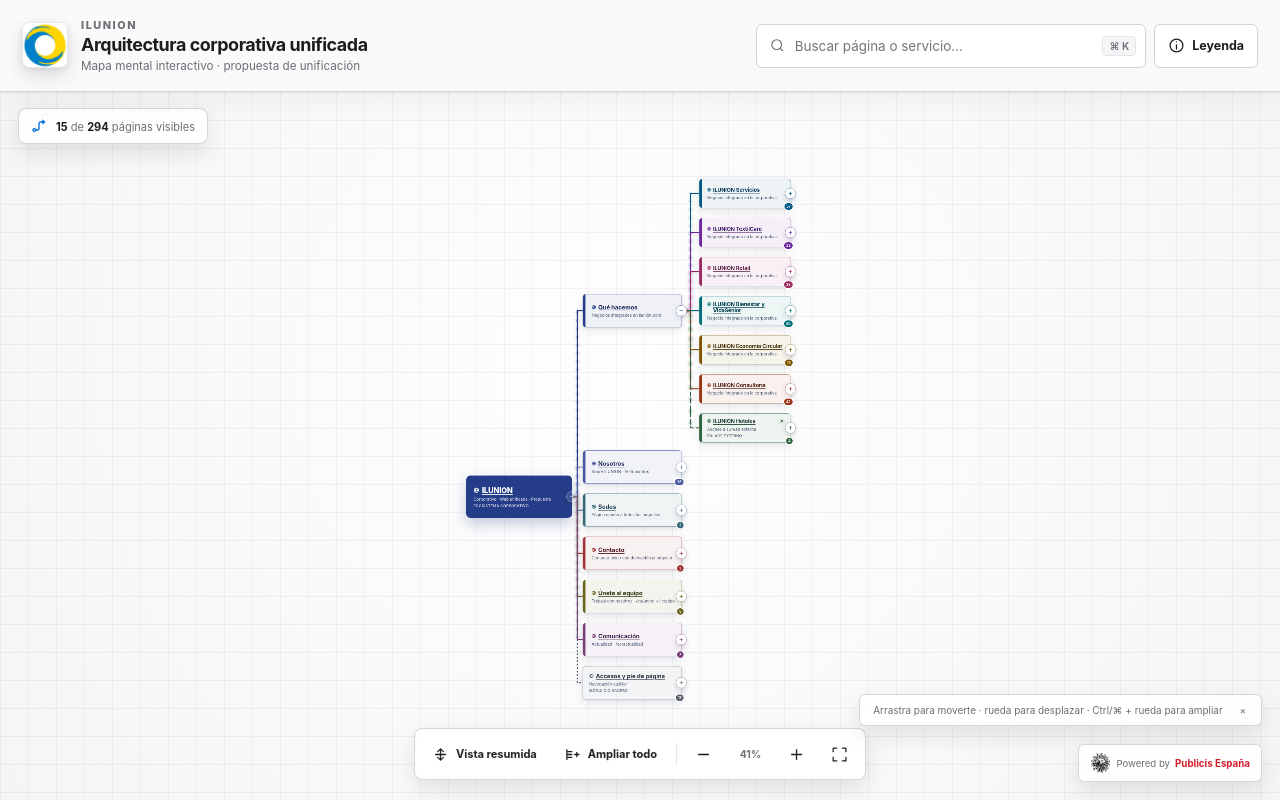
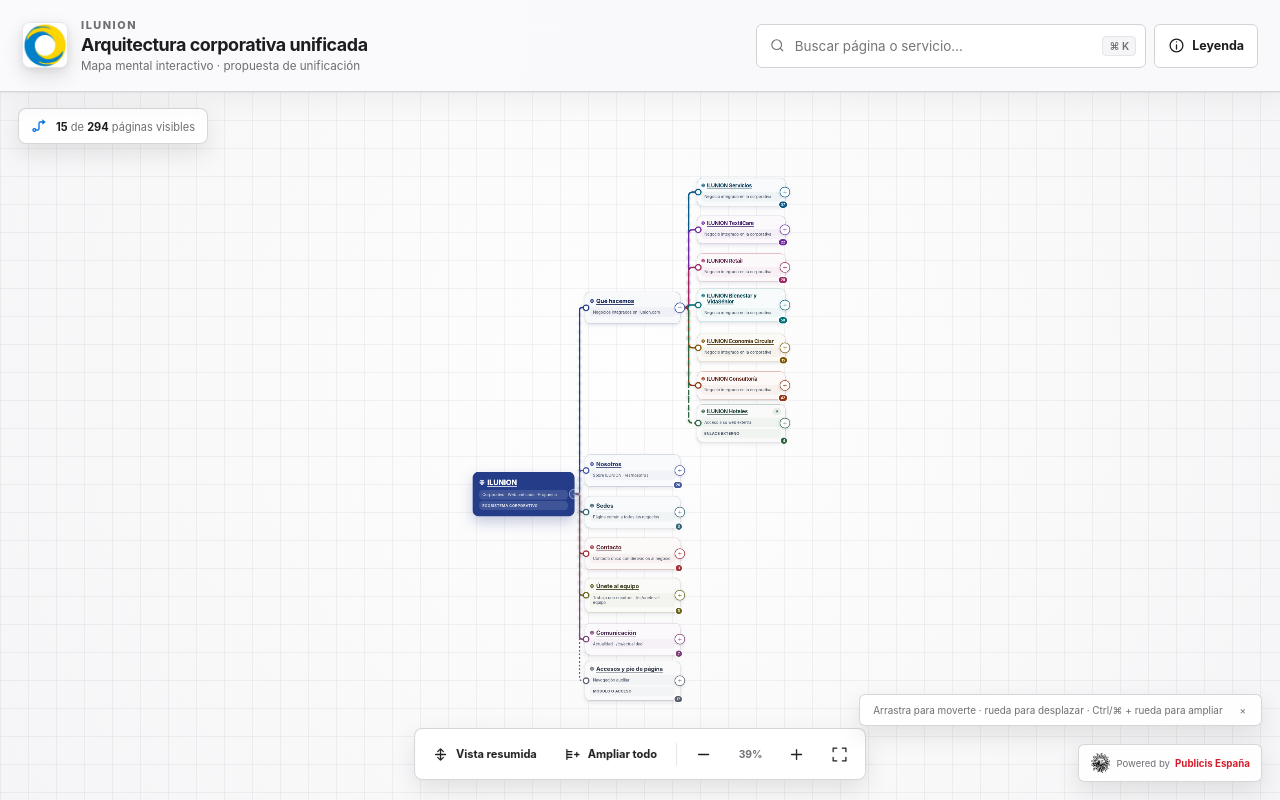
Before and after one commit to esanchezhuertas-ux/-ilunion-arquitectura-interactiva, a plain HTML site: page index.html in a window 1280 px wide. Drawn offline with Linux system fonts and the light colour scheme.

Commit message:
Refinar nodos y conectores del mapa

```diff
--- a/app.js
+++ b/app.js
@@ -493,6 +493,55 @@
   return path;
 }
 
+function roundedOrthogonalPath(points, radius = 13) {
+  const clean = [];
+
+  points.forEach((point) => {
+    const previous = clean[clean.length - 1];
+    if (!previous || previous.x !== point.x || previous.y !== point.y) clean.push(point);
+  });
+
+  if (clean.length < 2) return "";
+  if (clean.length === 2) return `M ${clean[0].x} ${clean[0].y} L ${clean[1].x} ${clean[1].y}`;
+
+  const simplified = [clean[0]];
+  for (let index = 1; index < clean.length - 1; index += 1) {
+    const previous = simplified[simplified.length - 1];
+    const current = clean[index];
+    const next = clean[index + 1];
+    const sameHorizontal = previous.y === current.y && current.y === next.y;
+    const sameVertical = previous.x === current.x && current.x === next.x;
+    if (!sameHorizontal && !sameVertical) simplified.push(current);
+  }
+  simplified.push(clean[clean.length - 1]);
+
+  let path = `M ${simplified[0].x} ${simplified[0].y}`;
+  for (let index = 1; index < simplified.length - 1; index += 1) {
+    const previous = simplified[index - 1];
+    const corner = simplified[index];
+    const next = simplified[index + 1];
+    const incomingLength = Math.hypot(corner.x - previous.x, corner.y - previous.y);
+    const outgoingLength = Math.hypot(next.x - corner.x, next.y - corner.y);
+    const cornerRadius = Math.min(radius, incomingLength / 2, outgoingLength / 2);
+    const incomingX = (corner.x - previous.x) / incomingLength;
+    const incomingY = (corner.y - previous.y) / incomingLength;
+    const outgoingX = (next.x - corner.x) / outgoingLength;
+    const outgoingY = (next.y - corner.y) / outgoingLength;
+    const before = {
+      x: corner.x - incomingX * cornerRadius,
+      y: corner.y - incomingY * cornerRadius
+    };
+    const after = {
+      x: corner.x + outgoingX * cornerRadius,
+      y: corner.y + outgoingY * cornerRadius
+    };
+    path += ` L ${before.x} ${before.y} Q ${corner.x} ${corner.y} ${after.x} ${after.y}`;
+  }
+
+  const last = simplified[simplified.length - 1];
+  return `${path} L ${last.x} ${last.y}`;
+}
+
 function connectorPath(parent, child) {
   const p = parent.layout;
   const c = child.layout;
@@ -501,7 +550,13 @@
     const startX = p.x + 24;
     const startY = p.y + p.height / 2;
     const railX = c.x - 24;
-    return `M ${startX} ${startY} V ${startY + 18} H ${railX} V ${c.y} H ${c.x}`;
+    return roundedOrthogonalPath([
+      { x: startX, y: startY },
+      { x: startX, y: startY + 18 },
+      { x: railX, y: startY + 18 },
+      { x: railX, y: c.y },
+      { x: c.x, y: c.y }
+    ], 11);
   }
 
   const startX = p.x + p.width;
@@ -509,21 +564,16 @@
   const endX = c.x;
   const endY = c.y;
   const middleX = startX + (endX - startX) / 2;
-  return `M ${startX} ${startY} H ${middleX} V ${endY} H ${endX}`;
+  return roundedOrthogonalPath([
+    { x: startX, y: startY },
+    { x: middleX, y: startY },
+    { x: middleX, y: endY },
+    { x: endX, y: endY }
+  ]);
 }
 
 function desktopConnectorFlowPaths(parent, child) {
-  const p = parent.layout;
-  const c = child.layout;
-  const startX = p.x + p.width;
-  const startY = p.y;
-  const endX = c.x;
-  const endY = c.y;
-  const middleX = startX + (endX - startX) / 2;
-  return [
-    `M ${startX} ${startY} H ${middleX} V ${endY}`,
-    `M ${middleX} ${endY} H ${endX}`
-  ];
+  return [connectorPath(parent, child)];
 }
 
 function renderConnectors(visible) {
@@ -560,7 +610,12 @@
       const startX = parentLayout.x + 24;
       const startY = parentLayout.y + parentLayout.height / 2;
       const lastY = children[children.length - 1].layout.y;
-      const spine = `M ${startX} ${startY} V ${startY + 18} H ${railX} V ${lastY}`;
+      const spine = roundedOrthogonalPath([
+        { x: startX, y: startY },
+        { x: startX, y: startY + 18 },
+        { x: railX, y: startY + 18 },
+        { x: railX, y: lastY }
+      ], 11);
       fragment.append(createSvgPath(
         "connector connector-base mobile-spine",
         spine,
@@ -571,7 +626,12 @@
       if (flowingChildren.length) {
         const lastFlowY = flowingChildren[flowingChildren.length - 1].layout.y;
         const allDetails = flowingChildren.every((child) => connectorType(child) === "detail");
-        const flowSpine = `M ${startX} ${startY} V ${startY + 18} H ${railX} V ${lastFlowY}`;
+        const flowSpine = roundedOrthogonalPath([
+          { x: startX, y: startY },
+          { x: startX, y: startY + 18 },
+          { x: railX, y: startY + 18 },
+          { x: railX, y: lastFlowY }
+        ], 11);
         fragment.append(createSvgPath(
           `connector connector-flow mobile-spine-flow${allDetails ? " flow-detail" : ""}`,
           flowSpine,
@@ -583,7 +643,10 @@
       children.forEach((child) => {
         const color = themeFor(child);
         const type = connectorType(child);
-        const d = `M ${railX} ${child.layout.y} H ${child.layout.x}`;
+        const d = roundedOrthogonalPath([
+          { x: railX, y: child.layout.y },
+          { x: child.layout.x, y: child.layout.y }
+        ]);
         const baseClass = `connector connector-base${type === "solid" ? "" : ` base-${type}`}`;
         const flowClass = `connector connector-flow${type === "solid" ? "" : ` flow-${type}`}`;
         fragment.append(createSvgPath(baseClass, d, color, undefined, child.id));
@@ -757,20 +820,25 @@
     body.append(approval);
   }
 
-  if (node.subtitle && !node.isAnnotation) {
+  const details = !node.isAnnotation ? document.createElement("div") : null;
+  if (details) details.className = "node-details";
+
+  if (node.subtitle && details) {
     const subtitle = document.createElement("p");
-    subtitle.className = "node-subtitle";
+    subtitle.className = "node-subtitle node-detail-row";
     subtitle.textContent = node.subtitle;
-    body.append(subtitle);
+    details.append(subtitle);
   }
 
   const meta = metaLabel(node);
-  if (meta && !node.isAnnotation) {
+  if (meta && details) {
     const metaElement = document.createElement("span");
-    metaElement.className = "node-meta";
+    metaElement.className = "node-meta node-detail-row";
     metaElement.textContent = meta;
-    body.append(metaElement);
-  }
+    details.append(metaElement);
+  }
+
+  if (details?.childElementCount) body.append(details);
 
   element.append(body);
 
@@ -1038,7 +1106,7 @@
     context.lineTo(middleX, endY);
     context.lineTo(endX, endY);
     context.strokeStyle = color;
-    context.lineWidth = node.depth <= 2 ? 1.5 : 1.05;
+    context.lineWidth = node.depth <= 2 ? 1.7 : 1.2;
     context.setLineDash(isExternal(node) ? [3, 2] : []);
     context.stroke();
   });
--- a/index.html
+++ b/index.html
@@ -10,7 +10,7 @@
     />
     <title>Propuesta Arquitectura ILUNION</title>
     <link rel="icon" href="./ilunion-symbol.png" type="image/png" />
-    <link rel="stylesheet" href="./styles.css?v=54" />
+    <link rel="stylesheet" href="./styles.css?v=56" />
   </head>
   <body>
     <div class="app-shell">
@@ -248,6 +248,6 @@
       </div>
       <noscript>Esta visualización necesita JavaScript para mostrar y plegar las ramas.</noscript>
     </div>
-    <script src="./app.js?v=55" defer></script>
+    <script src="./app.js?v=56" defer></script>
   </body>
 </html>
--- a/styles.css
+++ b/styles.css
@@ -392,27 +392,27 @@
   stroke-linejoin: round;
   transition: opacity 220ms ease, filter 220ms ease;
 }
-.connector-base { stroke-width: 2.7; opacity: 1; }
+.connector-base { stroke-width: 3.7; opacity: 1; }
 .connector-flow {
-  stroke-width: 3.3;
-  stroke-dasharray: 2 18;
+  stroke-width: 2.65;
+  stroke-dasharray: 3 19;
   opacity: 0.98;
   filter: url(#lineGlow);
   animation: currentFlow 1.25s linear infinite;
 }
-.connector.base-dashed { stroke-dasharray: 10 7; }
-.connector.base-dotted { stroke-dasharray: 1.5 7; stroke-width: 2.85; opacity: 1; }
-.connector.base-detail { stroke-dasharray: 1.5 7; stroke-width: 2.7; opacity: 1; }
-.connector-flow.flow-dashed { stroke-dasharray: 5 24; }
+.connector.base-dashed { stroke-dasharray: 11 8; }
+.connector.base-dotted { stroke-dasharray: 1.5 8; stroke-width: 3.55; opacity: 1; }
+.connector.base-detail { stroke-dasharray: 1.5 8; stroke-width: 3.45; opacity: 1; }
+.connector-flow.flow-dashed { stroke-dasharray: 5 25; }
 .connector-flow.flow-dotted { display: none; }
 .connector-flow.mobile-spine-flow {
-  stroke-width: 2.9;
+  stroke-width: 2.55;
   stroke-dasharray: 3 24;
   opacity: .8;
   animation-duration: 1.45s;
 }
 .connector-flow.flow-detail {
-  stroke-width: 2.35;
+  stroke-width: 2.25;
   stroke-dasharray: 2 38;
   opacity: 0.38;
   filter: url(#lineGlowSoft);
@@ -427,21 +427,27 @@
   display: flex;
   align-items: stretch;
   min-width: 0;
-  border: 1px solid color-mix(in srgb, var(--node-color), white 35%);
-  border-radius: var(--radius-surface);
-  background: color-mix(in srgb, var(--node-color), white 93%);
-  box-shadow: 0 8px 22px rgba(26, 40, 76, 0.10), 0 2px 5px rgba(26, 40, 76, 0.08);
+  border: 1px solid color-mix(in srgb, var(--node-color), white 68%);
+  border-radius: 14px;
+  background: color-mix(in srgb, var(--node-color), white 97%);
+  box-shadow: 0 4px 12px rgba(20, 32, 60, 0.10), 0 1px 3px rgba(20, 32, 60, 0.06);
   overflow: visible;
   transition: box-shadow 160ms ease, border-color 160ms ease, transform 160ms ease, opacity 220ms ease, filter 220ms ease;
 }
 .map-node::before {
   content: "";
-  width: 6px;
-  flex: 0 0 auto;
-  border-radius: var(--radius-surface) 0 0 var(--radius-surface);
-  background: var(--node-color);
+  position: absolute;
+  z-index: 3;
+  left: -6px;
+  top: 50%;
+  width: 11px;
+  height: 11px;
+  transform: translateY(-50%);
+  border: 3px solid var(--node-color);
+  border-radius: 50%;
+  background: #fff;
+  box-shadow: 0 1px 4px rgba(20, 32, 60, .16);
 }
-.map-node.module-node::before { display: none; }
 .map-node.is-measuring {
   visibility: hidden;
   pointer-events: none;
@@ -453,7 +459,7 @@
 .map-node.is-highlighted {
   z-index: 4;
   border-color: var(--node-color);
-  box-shadow: 0 0 0 3px color-mix(in srgb, var(--node-color), transparent 76%), 0 12px 32px rgba(26,40,76,.16);
+  box-shadow: 0 0 0 2px color-mix(in srgb, var(--node-color), transparent 80%), 0 8px 20px rgba(26,40,76,.15);
   transform: translateY(-1px);
 }
 .map-node.is-highlighted { animation: nodePulse 1.4s ease-in-out 2; }
@@ -509,7 +515,7 @@
 
 .map-node.depth-0 {
   border: 0;
-  border-radius: var(--radius-emphasis);
+  border-radius: 16px;
   color: #fff;
   background: var(--corporate);
   box-shadow: 0 15px 34px rgba(37, 61, 136, 0.26);
@@ -523,18 +529,18 @@
 .node-body {
   min-width: 0;
   width: 100%;
-  padding: 11px 11px 10px 13px;
+  padding: 10px;
   display: flex;
   flex-direction: column;
   justify-content: center;
 }
-.depth-0 .node-body { padding: 18px 18px 16px; }
-.depth-1 .node-body { padding: 13px 13px 12px 15px; }
+.depth-0 .node-body { padding: 17px; }
+.depth-1 .node-body { padding: 12px; }
 .depth-4 .node-body,
 .depth-5 .node-body,
 .depth-6 .node-body { padding-top: 8px; padding-bottom: 8px; }
 
-.node-topline { display: flex; align-items: flex-start; gap: 7px; min-width: 0; }
+.node-topline { display: flex; align-items: center; gap: 7px; min-width: 0; }
 
 .node-link,
 .node-title-static {
@@ -623,9 +629,24 @@
   stroke-linejoin: round;
 }
 
+.node-details {
+  width: 100%;
+  margin-top: 7px;
+  display: grid;
+  gap: 4px;
+}
+
+.node-detail-row {
+  width: 100%;
+  margin: 0;
+  padding: 6px 8px;
+  display: block;
+  border-radius: 9px;
+  background: color-mix(in srgb, var(--node-color), white 93%);
+}
+
 .node-subtitle {
-  margin: 4px 0 0;
-  color: #4f5d76;
+  color: #465165;
   font-size: 0.63rem;
   line-height: 1.25;
   overflow-wrap: anywhere;
@@ -635,16 +656,28 @@
 .depth-6 .node-subtitle { font-size: 0.60rem; }
 
 .node-meta {
-  margin-top: 5px;
-  color: #5d687d;
-  font-size: 0.57rem;
-  font-weight: 600;
+  color: #495468;
+  font-size: 0.59rem;
+  font-weight: 650;
   letter-spacing: 0.035em;
   text-transform: uppercase;
 }
 
+.depth-0 .node-detail-row {
+  color: rgba(255,255,255,.88);
+  background: rgba(255,255,255,.12);
+}
+
+.depth-4 .node-detail-row,
+.depth-5 .node-detail-row,
+.depth-6 .node-detail-row { padding: 5px 7px; border-radius: 8px; }
+
 .node-meta.annotation-approval {
   margin: 4px 0 0 29px;
+  padding: 0;
+  width: auto;
+  background: transparent;
+  border-radius: 0;
   color: var(--annotation-alert-text);
   font-style: normal;
   font-weight: 700;
@@ -662,11 +695,11 @@
   transform: translateY(-50%);
   display: grid;
   place-items: center;
-  border: 1px solid color-mix(in srgb, var(--node-color), white 42%);
+  border: 2px solid color-mix(in srgb, var(--node-color), white 18%);
   border-radius: 50%;
   color: var(--node-color);
   background: #fff;
-  box-shadow: 0 5px 12px rgba(29, 43, 77, 0.16);
+  box-shadow: 0 2px 7px rgba(29, 43, 77, 0.16);
   touch-action: manipulation;
   cursor: pointer;
 }
@@ -1224,7 +1257,8 @@
 
 @media (prefers-contrast: more) {
   .map-node { border-width: 2px; background: #fff; }
-  .connector-base { opacity: 1; stroke-width: 3; }
+  .connector-base { opacity: 1; stroke-width: 4.2; }
+  .node-detail-row { background: #f0f0f2; }
   .node-subtitle, .node-meta, .legend-note { color: #3e485c; }
   .scene.has-node-focus .connectors,
   .scene.has-node-focus .connector,
@@ -1242,5 +1276,7 @@
   .legend-panel { border: 1px solid CanvasText; background: Canvas; }
   .connector-base,
   .connector-flow { stroke: CanvasText; filter: none; }
+  .map-node::before { border-color: CanvasText; background: Canvas; }
+  .node-detail-row { border: 1px solid CanvasText; background: Canvas; }
   .result-business-icon { background: CanvasText; }
 }
```
